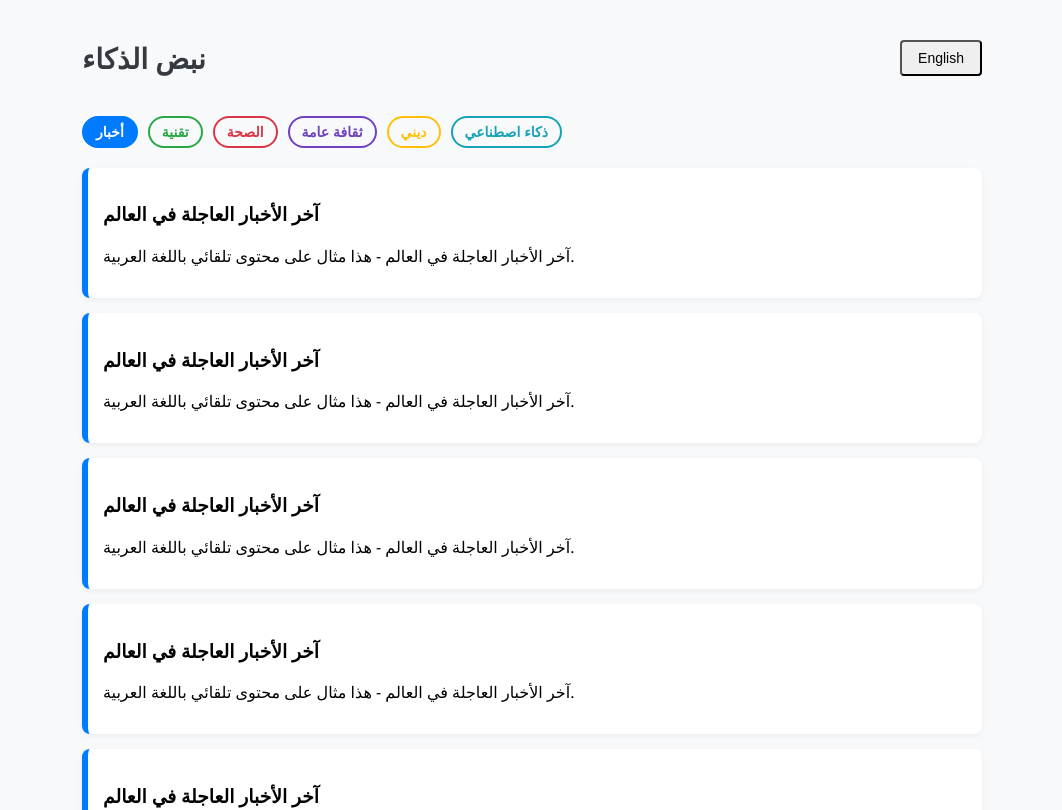
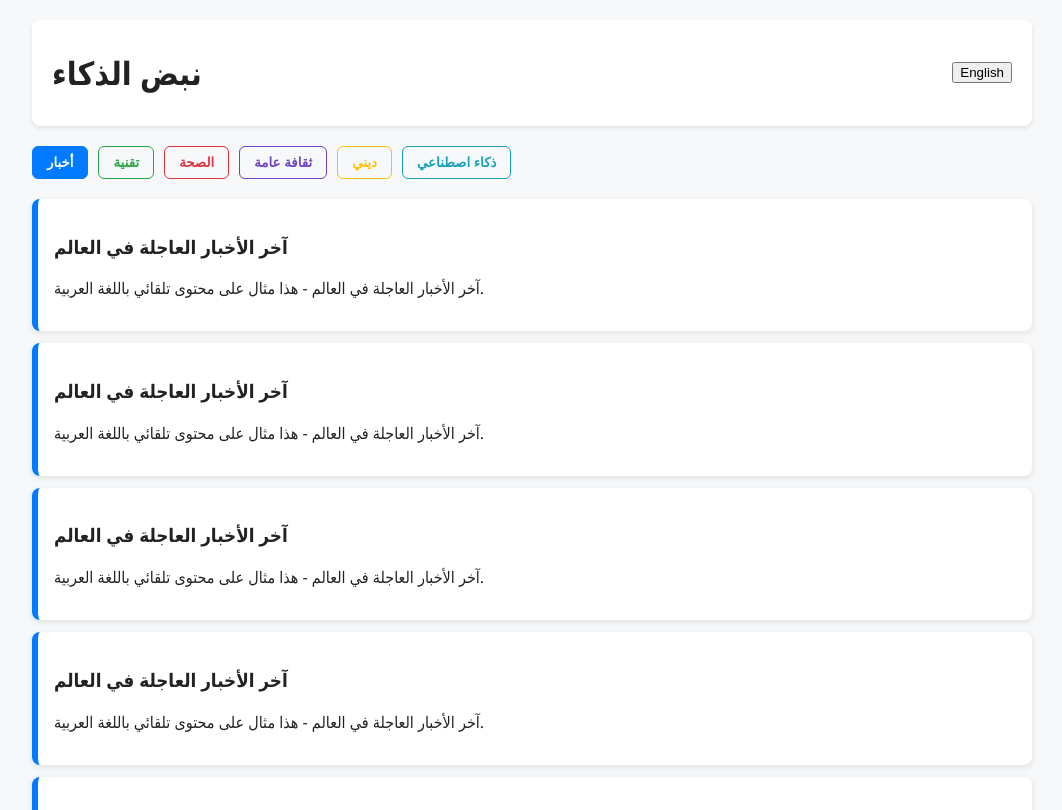
Before and after one commit to sbrch89/ai-pulse, a React (Create React App) app: page / in a window 1280 px wide. Shown: the top 810 px of the page, without its empty margins (108-1170 px from the left). Built offline with nearby package versions, Linux system fonts and the light colour scheme.

Commit message:
Update App.css

```diff
--- a/src/App.css
+++ b/src/App.css
@@ -1,33 +1,27 @@
- body {
-  font-family: 'Segoe UI', sans-serif;
+body {
+  font-family: "Segoe UI", Tahoma, Geneva, Verdana, sans-serif;
   margin: 0;
   padding: 0;
-  background: #f8f9fa;
+  background: #f7f8fa;
+  color: #222;
+  direction: ltr; /* ستتم برمجتها ديناميكيًا من React */
 }
 
 .container {
-  max-width: 900px;
+  max-width: 1000px;
   margin: auto;
   padding: 20px;
 }
 
-.navbar {
+header.navbar {
   display: flex;
   justify-content: space-between;
   align-items: center;
+  background: #ffffff;
+  padding: 10px 20px;
+  border-radius: 8px;
+  box-shadow: 0 2px 4px rgba(0,0,0,0.1);
   margin-bottom: 20px;
-}
-
-.navbar h1 {
-  font-size: 28px;
-  color: #343a40;
-}
-
-button {
-  padding: 8px 16px;
-  font-size: 14px;
-  cursor: pointer;
-  border-radius: 4px;
 }
 
 .category-tabs {
@@ -37,29 +31,30 @@ button {
   margin-bottom: 20px;
 }
 
-.category-btn {
-  border: 2px solid;
-  padding: 6px 12px;
+.category-tabs button {
+  padding: 8px 14px;
+  border: 1px solid;
+  border-radius: 6px;
+  cursor: pointer;
+  transition: all 0.3s ease;
   font-weight: bold;
-  border-radius: 20px;
-  transition: all 0.2s ease;
-}
-
-.category-btn:hover {
-  opacity: 0.85;
 }
 
 .card {
   background: white;
-  padding: 15px;
-  margin-bottom: 15px;
+  padding: 16px;
+  margin: 12px 0;
   border-radius: 8px;
-  box-shadow: 0 2px 6px rgba(0,0,0,0.05);
+  box-shadow: 0 2px 6px rgba(0,0,0,0.1);
+  transition: transform 0.2s ease;
+}
+
+.card:hover {
+  transform: translateY(-4px);
 }
 
 footer {
   margin-top: 40px;
   text-align: center;
-  font-size: 14px;
-  color: #6c757d;
+  color: #777;
 }
```
